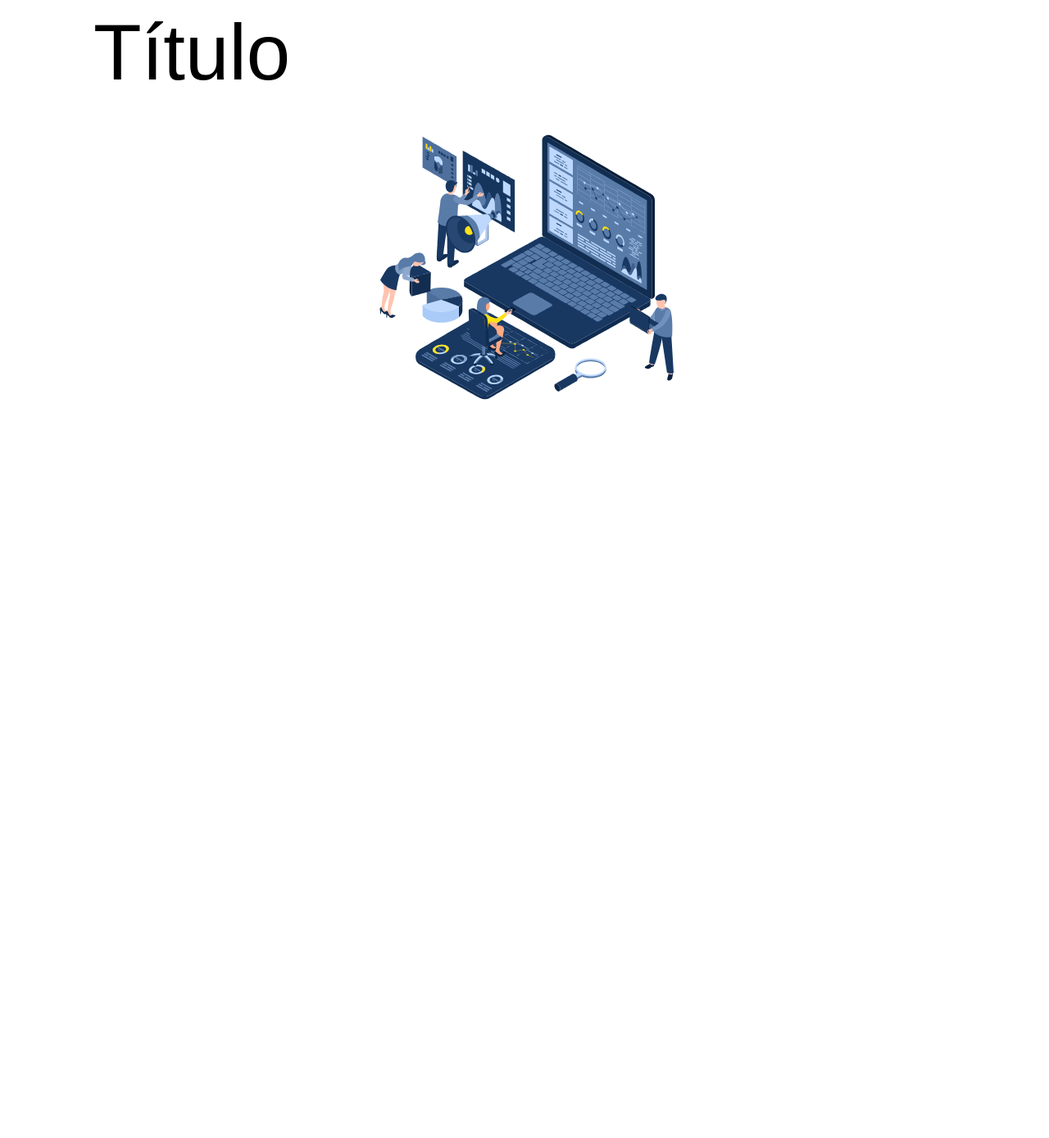
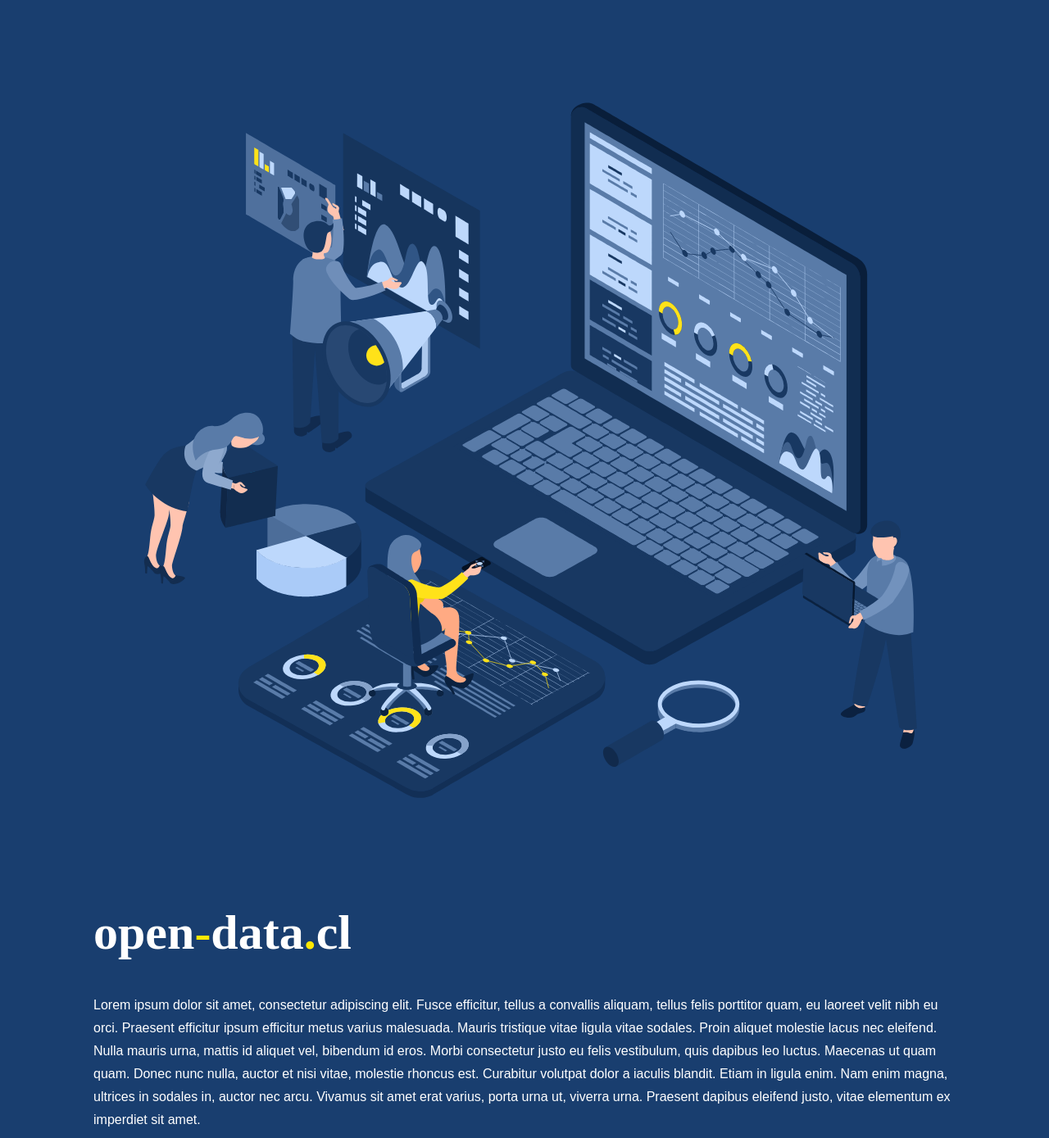
Before and after one commit to jvillane/chilean-public-open-data-webapp, a React (Create React App) app: page / in a window 1280 px wide. Shown: the whole page at 82% size. Before the commit the page ends 800 px from the top, so only its background shows below. Built offline with nearby package versions, Linux system fonts and the light colour scheme.

Commit message:
Landing elements

```diff
--- a/src/App.tsx
+++ b/src/App.tsx
@@ -1,6 +1,7 @@
 import React from 'react';
 import {useHistory} from "react-router-dom";
 import ReactGA from 'react-ga';
+import './css/style.scss';
 
 import {library} from '@fortawesome/fontawesome-svg-core';
 import {
--- a/src/css/style.scss
+++ b/src/css/style.scss
@@ -1,3 +1,18 @@
+body {
+  background: #193E6F;
+  color: #fff;
+  font-family: 'Scope One', serif;
+
+}
+h1 {
+  font-size: 60px;
+  span{
+    color: #FFE800;
+  }
+}
+
+
+
 @media (min-width: 1100px) {
   .MuiContainer-maxWidthLg {
     max-width: 1100px;
--- a/src/views/Landing.tsx
+++ b/src/views/Landing.tsx
@@ -19,8 +19,10 @@ export const Landing: React.FC = () => {
       <div className="bg-composed-wrapper--content">
         <div className="py-5">
           <Container>
-            <Typography variant="h1">Título</Typography>
-            <Lottie options={defaultOptions} height={400} width={400}/>
+            <Lottie options={defaultOptions}/>
+            <h1>open<span>-</span>data<span>.</span>cl</h1>
+            <Typography variant="subtitle1">Lorem ipsum dolor sit amet, consectetur adipiscing elit. Fusce efficitur, tellus a convallis aliquam, tellus felis porttitor quam, eu laoreet velit nibh eu orci. Praesent efficitur ipsum efficitur metus varius malesuada. Mauris tristique vitae ligula vitae sodales. Proin aliquet molestie lacus nec eleifend. Nulla mauris urna, mattis id aliquet vel, bibendum id eros. Morbi consectetur justo eu felis vestibulum, quis dapibus leo luctus. Maecenas ut quam quam. Donec nunc nulla, auctor et nisi vitae, molestie rhoncus est. Curabitur volutpat dolor a iaculis blandit. Etiam in ligula enim. Nam enim magna, ultrices in sodales in, auctor nec arcu. Vivamus sit amet erat varius, porta urna ut, viverra urna. Praesent dapibus eleifend justo, vitae elementum ex imperdiet sit amet. </Typography>
+
           </Container>
         </div>
       </div>
```
